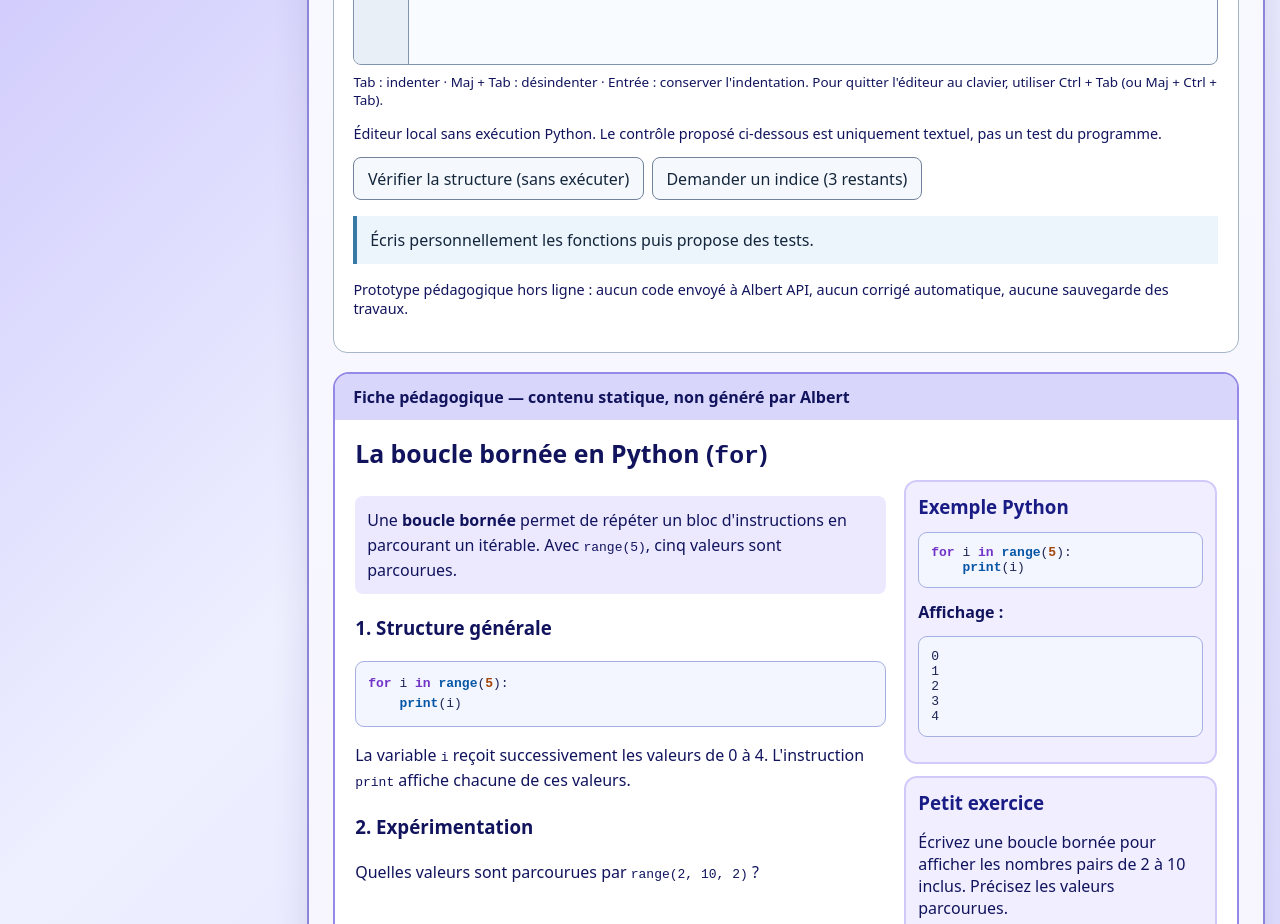
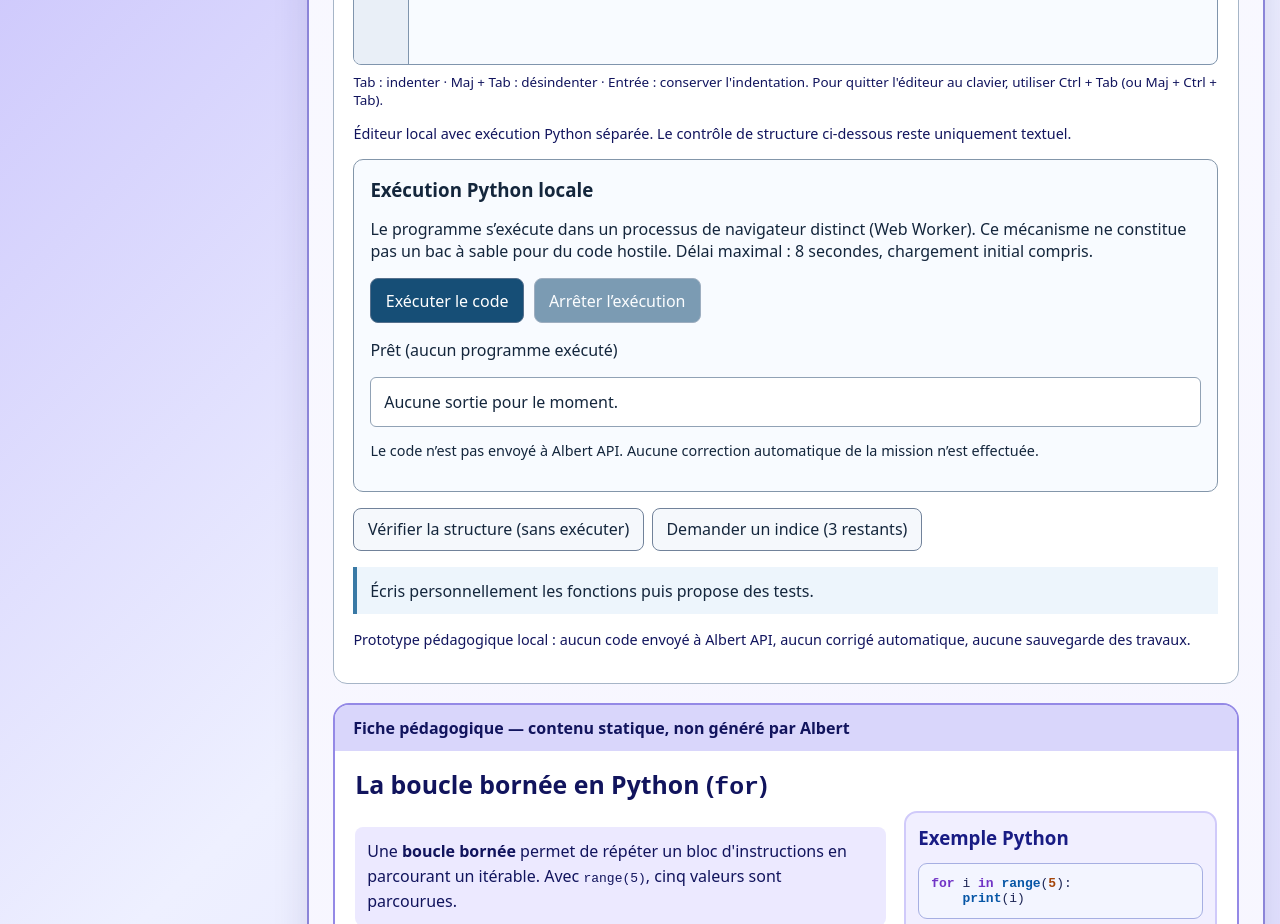
Before and after one commit to darksathili-jpg/microalbert-lab, a React (Vite) app in the folder frontend/: page / in a window 1280 px wide. Shown: the part 920-1844 px from the top of the page. Built offline with nearby package versions, Linux system fonts and the light colour scheme.

Commit message:
feat(g4-p5b): connect Python runner to student editor

```diff
--- a/frontend/src/PythonLab.tsx
+++ b/frontend/src/PythonLab.tsx
@@ -1,6 +1,7 @@
 import React, { useState } from 'react';
 import './PythonLab.css';
 import PythonEditor from './PythonEditor';
+import PythonRunner from './PythonRunner';
 
 const initial = `def enfiler(file, valeur):
     # Ajouter une valeur à la fin de la file
@@ -47,8 +48,8 @@ export default function PythonLab() {
   <nav className="lab-steps" aria-label="Étapes de la mission">{stages.map((s,i)=><button key={s.name} type="button" aria-current={step===i?'step':undefined} onClick={()=>setStep(i)}>{i+1}. {s.name}</button>)}</nav>
   <p className="lab-question"><strong>Question du tuteur :</strong> {stages[step].question}</p>
   <div className="lab-tabs" role="group" aria-label="Outils de travail"><button type="button" aria-pressed={view==='code'} onClick={()=>setView('code')}>Code Python</button><button type="button" aria-pressed={view==='tests'} onClick={()=>setView('tests')}>Mes tests</button></div>
-  {view==='code'?<><label htmlFor="lab-code">Éditeur Python — ton programme</label><PythonEditor id="lab-code" value={source} onChange={setSource} describedBy="lab-execution-note"/><p id="lab-execution-note" className="lab-notice">Éditeur local sans exécution Python. Le contrôle proposé ci-dessous est uniquement textuel, pas un test du programme.</p><div className="lab-actions"><button type="button" onClick={inspect}>Vérifier la structure (sans exécuter)</button><button type="button" onClick={hint} disabled={hintCount>=3}>Demander un indice ({3-hintCount} restants)</button></div></>:<><p>Prépare les appels et les résultats attendus avant de lancer un interpréteur Python sécurisé.</p><pre className="lab-examples">{'f = []\nenfiler(f, 7)\nenfiler(f, 4)\nprint(f)  # attendu : [7, 4]\nprint(defiler(f))  # attendu : 7\nprint(defiler([])) # attendu : None'}</pre><label htmlFor="lab-notes">Mes observations et justifications</label><textarea id="lab-notes" className="lab-notes" value={testNotes} onChange={e=>setTestNotes(e.target.value)} placeholder="Décris tes tests, les valeurs attendues et ce que tu dois vérifier." /></>}
+  {view==='code'?<><label htmlFor="lab-code">Éditeur Python — ton programme</label><PythonEditor id="lab-code" value={source} onChange={setSource} describedBy="lab-execution-note"/><p id="lab-execution-note" className="lab-notice">Éditeur local avec exécution Python séparée. Le contrôle de structure ci-dessous reste uniquement textuel.</p><PythonRunner source={source}/><div className="lab-actions"><button type="button" onClick={inspect}>Vérifier la structure (sans exécuter)</button><button type="button" onClick={hint} disabled={hintCount>=3}>Demander un indice ({3-hintCount} restants)</button></div></>:<><p>Prépare les appels et les résultats attendus avant de les exécuter dans le moteur Python local.</p><pre className="lab-examples">{'f = []\nenfiler(f, 7)\nenfiler(f, 4)\nprint(f)  # attendu : [7, 4]\nprint(defiler(f))  # attendu : 7\nprint(defiler([])) # attendu : None'}</pre><label htmlFor="lab-notes">Mes observations et justifications</label><textarea id="lab-notes" className="lab-notes" value={testNotes} onChange={e=>setTestNotes(e.target.value)} placeholder="Décris tes tests, les valeurs attendues et ce que tu dois vérifier." /></>}
   <p className="lab-feedback" role="status">{feedback}</p>
-  <p className="lab-notice">Prototype pédagogique hors ligne : aucun code envoyé à Albert API, aucun corrigé automatique, aucune sauvegarde des travaux.</p>
+  <p className="lab-notice">Prototype pédagogique local : aucun code envoyé à Albert API, aucun corrigé automatique, aucune sauvegarde des travaux.</p>
  </section>;
 }
```
